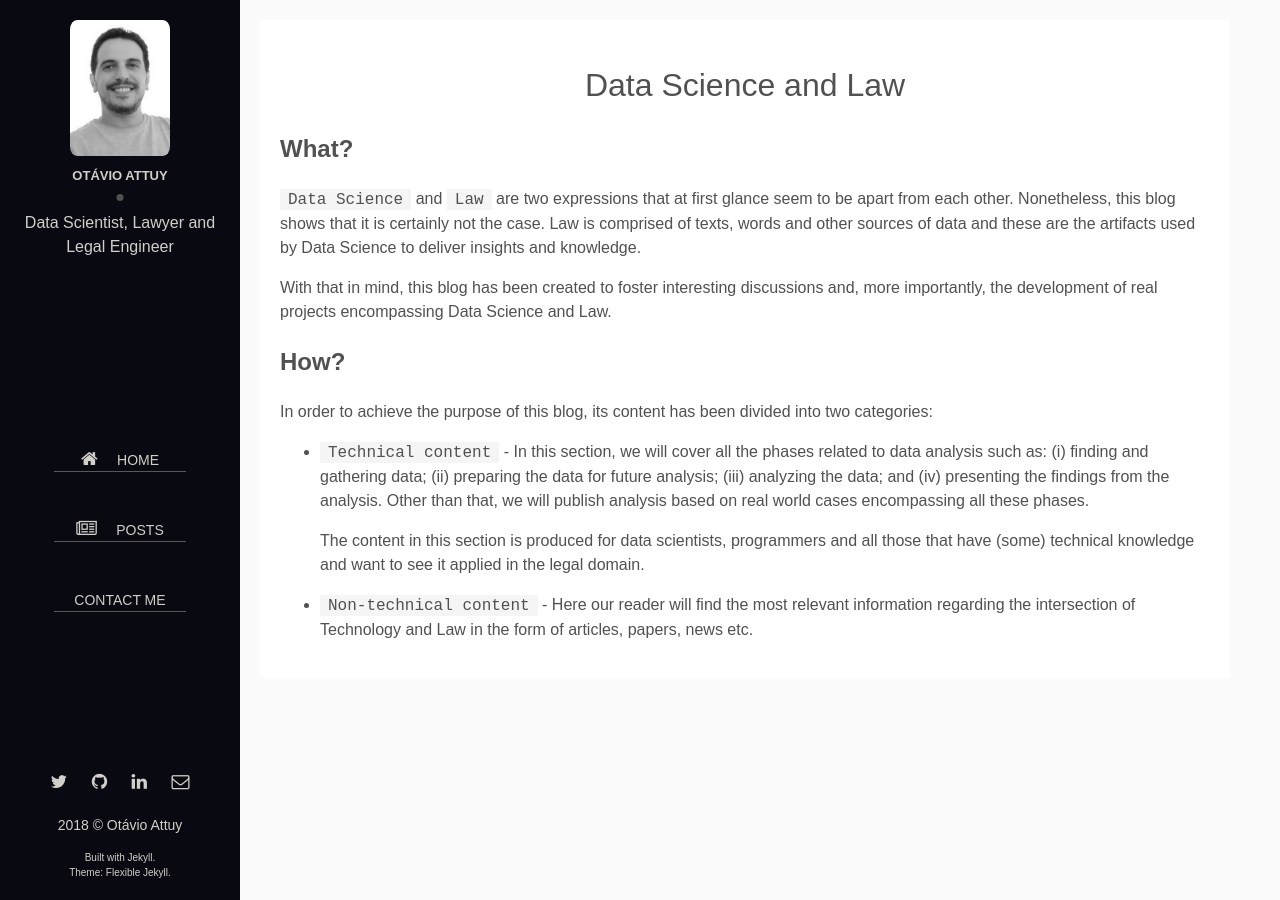
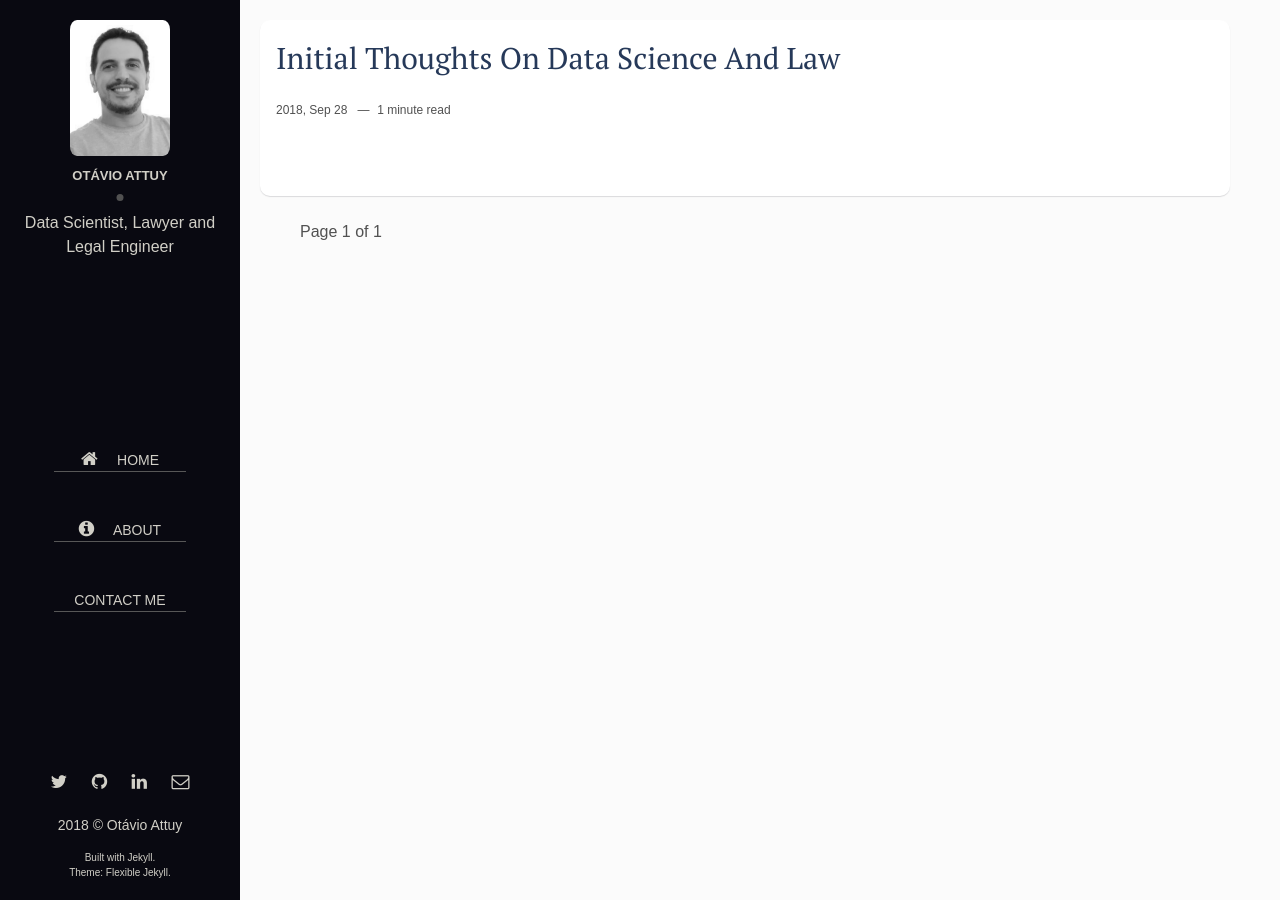
Before and after one commit to omattuy/data_science_and_law, a Jekyll site: the page built from index.html, in a window 1280 px wide. Built offline with Jekyll 4.4.1, drawn with Linux system fonts in a browser that asks for light colours; the list of posts is cut into pages by our own code.

Commit message:
New blog structure, with new about section

````diff
--- a/_layouts/main.html
+++ b/_layouts/main.html
@@ -29,9 +29,15 @@
         }
       </style>
       <div class="body-nav-bar">
+        <!--
         <a style="text-decoration: none;" href="/index.html"><div class="menu-nav-bar"> <i class="fa fa-home" style="color:#D1CFC7; font-size:18px;"></i> &nbsp;&nbsp;&nbsp; HOME </a></div>
         <br><br>
         <a style="text-decoration: none;" href="/list_posts"> <div class="menu-nav-bar"> <i class="fa fa-newspaper-o" style="color:#D1CFC7; font-size:18px;"></i> &nbsp;&nbsp;&nbsp; POSTS </a></div>
+        <br><br>
+        -->
+        <a style="text-decoration: none;" href="/index.html"><div class="menu-nav-bar"> <i class="fa fa-home" style="color:#D1CFC7; font-size:18px;"></i> &nbsp;&nbsp;&nbsp; HOME </a></div>
+        <br><br>
+        <a style="text-decoration: none;" href="/about/index.html"> <div class="menu-nav-bar"> <i class="fa fa-info-circle" style="color:#D1CFC7; font-size:18px;"></i> &nbsp;&nbsp;&nbsp; ABOUT </a></div>
         <br><br>
         <div class="menu-nav-bar"> CONTACT ME </div>
       </div>
--- a/about.html
+++ /dev/null
@@ -1,5 +0,0 @@
----
-layout: main
----
-
-This blog is maintained by ``Otávio Attuy``. After several years of legal practice in Brazil, Otávio decided that is was time to practice and study the Law from a quantitative and logic perspective. Technological advances in the past few years made it possible to bring about this new and exciting approach.
--- a/index.markdown
+++ b/about/index.markdown
@@ -6,7 +6,6 @@
 <h1 align="center"> Data Science and Law </h1>
 
 ## What?
-
 
 ```Data Science``` and ```Law``` are two expressions that at first glance seem to be apart from each other. Nonetheless, this blog shows that it is certainly not the case. Law is comprised of texts, words and other sources of data and these are the artifacts used by Data Science to deliver insights and knowledge.
 
````
Also changed, not shown: index.html (renamed from list_posts/index.html).
